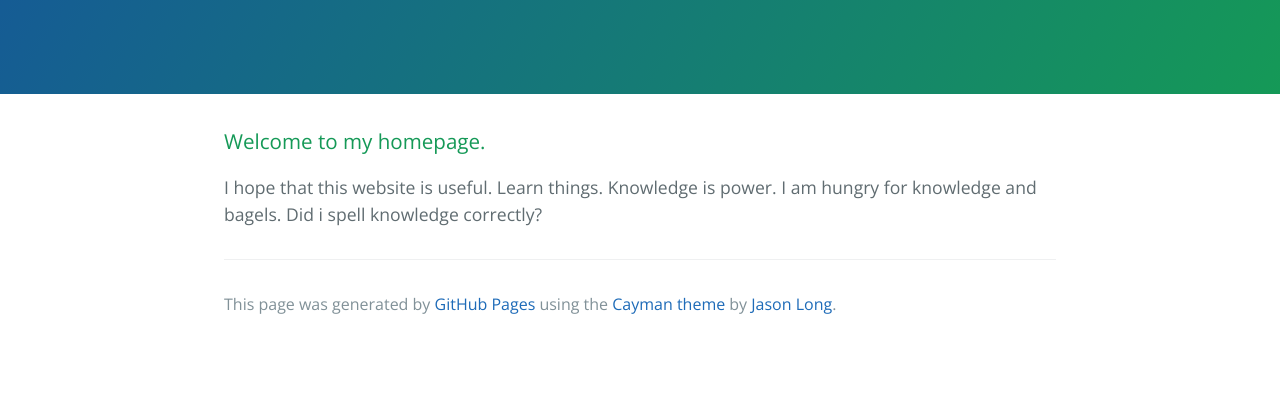
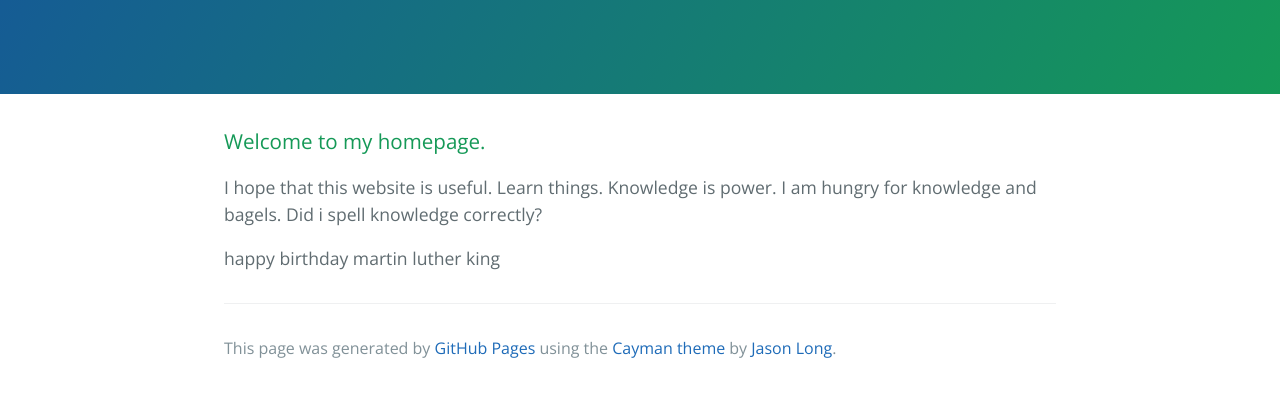
Before and after one commit to mkozloff/mkozloff.github.io, a plain HTML site: page index.html in a window 1280 px wide. Shown: the part 176-572 px from the top of the page. Drawn offline with nearby package versions, Linux system fonts and the light colour scheme.

Commit message:
Update index.html

```diff
--- a/index.html
+++ b/index.html
@@ -20,7 +20,7 @@
 <a id="welcome-to-my-homepage" class="anchor" href="#welcome-to-my-homepage" aria-hidden="true"><span aria-hidden="true" class="octicon octicon-link"></span></a>Welcome to my homepage.</h3>
 
 <p>I hope that this website is useful. Learn things. Knowledge is power. I am hungry for knowledge and bagels. Did i spell knowledge correctly?</p>
-
+<p>happy birthday martin luther king</p>
       <footer class="site-footer">
 
         <span class="site-footer-credits">This page was generated by <a href="https://pages.github.com">GitHub Pages</a> using the <a href="https://github.com/jasonlong/cayman-theme">Cayman theme</a> by <a href="https://twitter.com/jasonlong">Jason Long</a>.</span>
```
